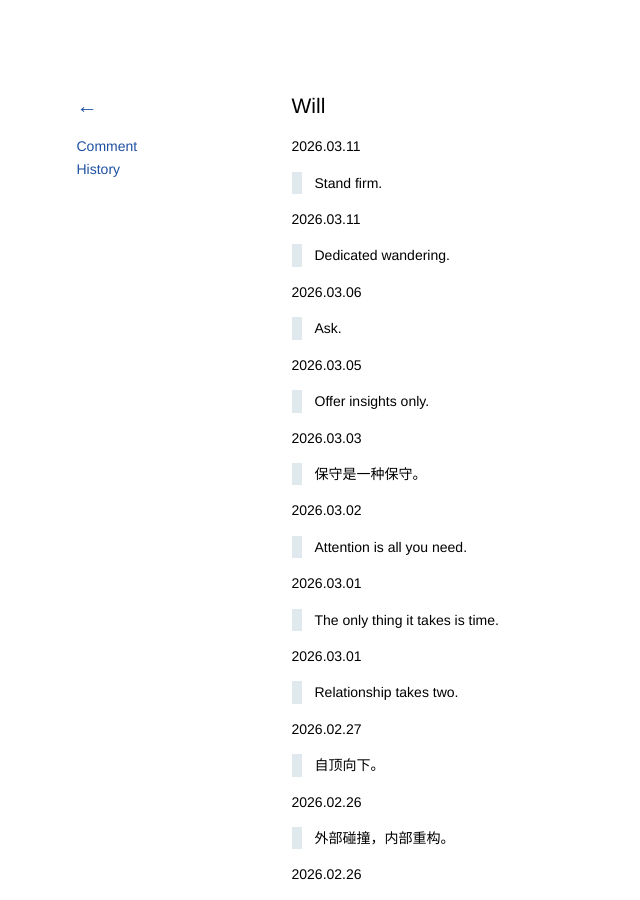
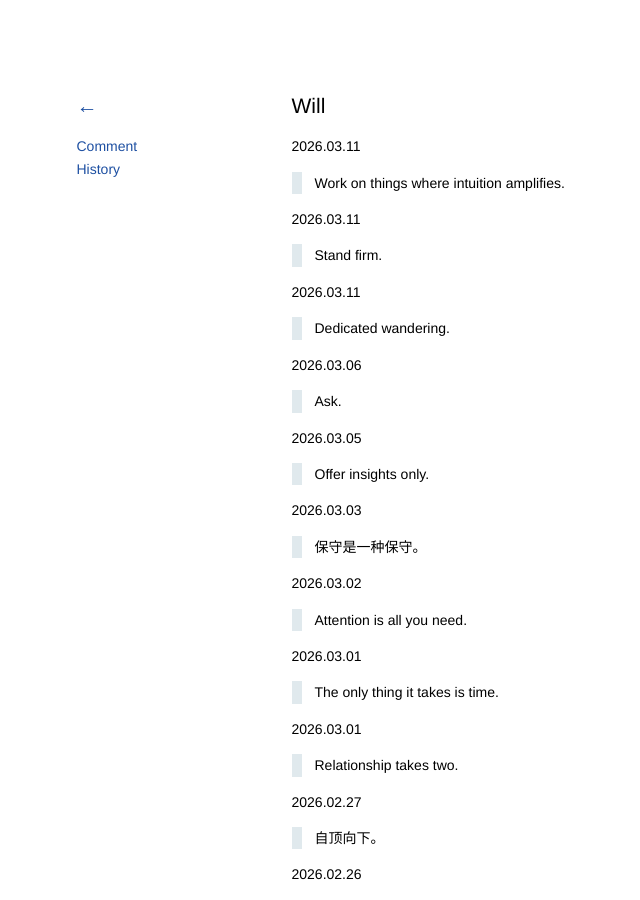
Before and after one commit to kidlj/awei, a Jekyll site: the page built from _wiki/will.md, in a window 1280 px wide and 900 px high. Shown: the whole window, without its empty margins (56-696 px from the left). Built offline with Jekyll 4.4.1, drawn with Linux system fonts in a browser that asks for light colours.

Commit message:
update will

```diff
--- a/_wiki/will.md
+++ b/_wiki/will.md
@@ -1,6 +1,10 @@
 ---
 title: Will
 ---
+
+2026.03.11
+
+> Work on things where intuition amplifies.
 
 2026.03.11
 
```
